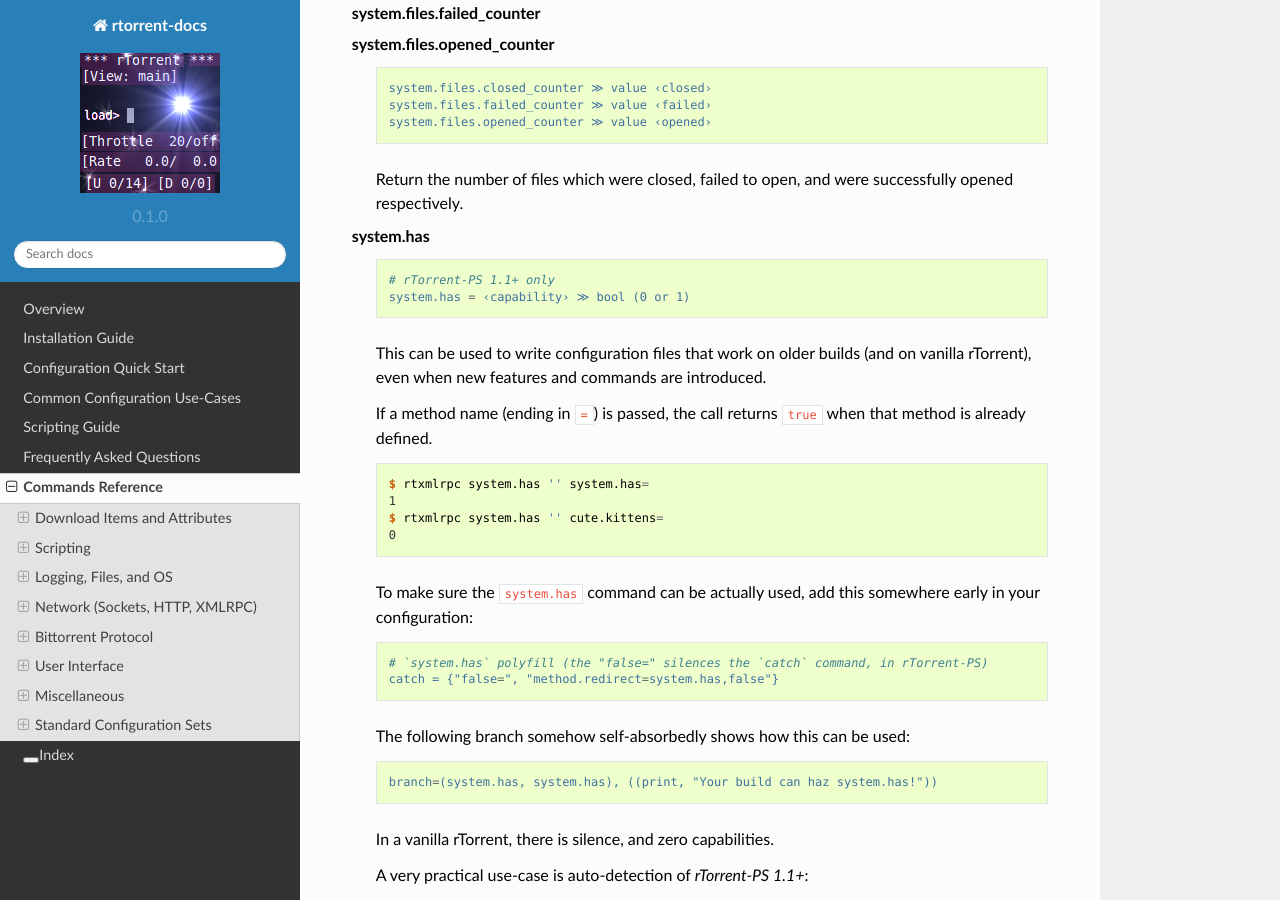
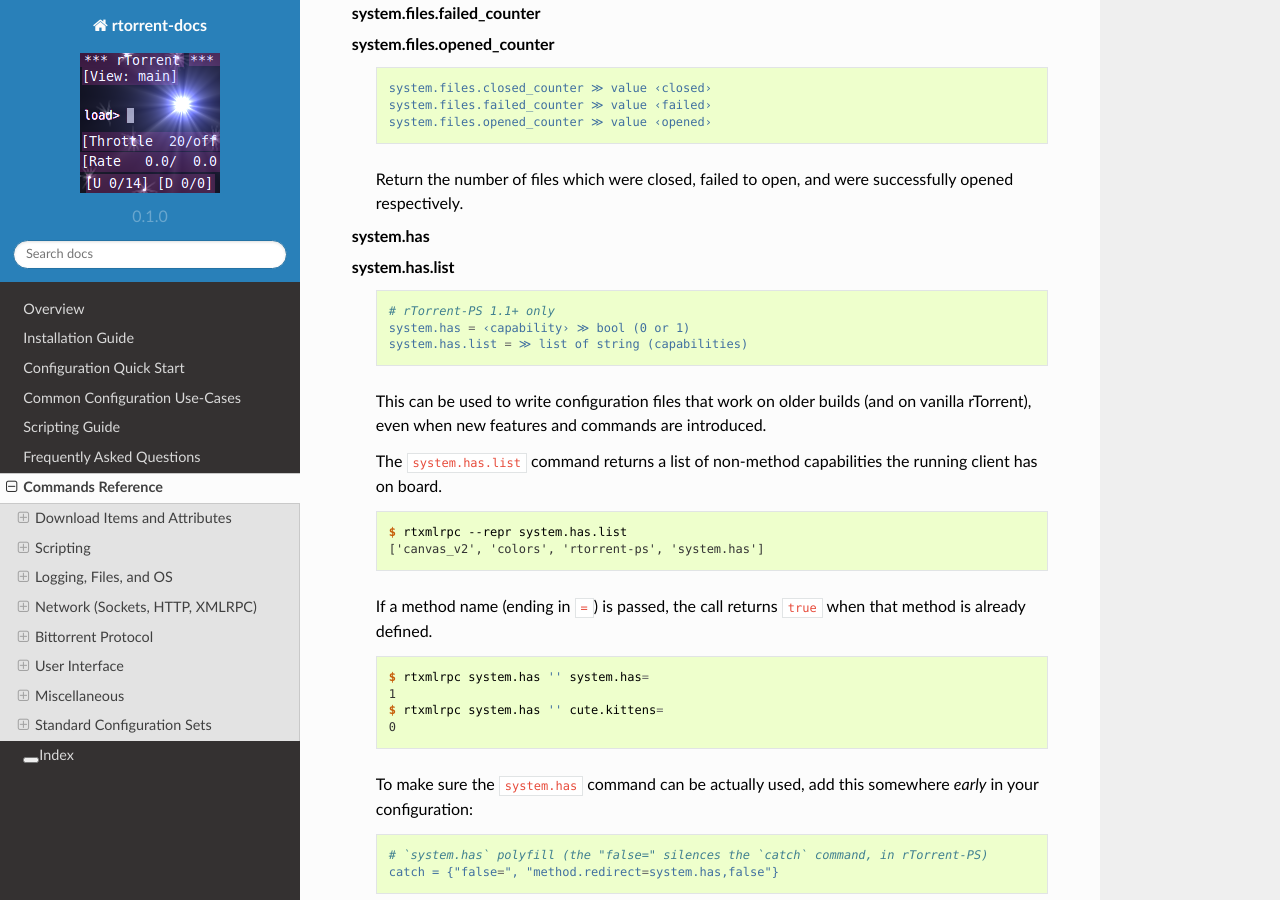
Before and after one commit to rtorrent-community/rtorrent-docs, a Sphinx documentation site: the page built from docs/cmd-ref.rst, in a window 1280 px wide and 900 px high, scrolled down 45198 px. Built offline with Sphinx 7.4.7 and the Read the Docs theme 2.0.0, drawn with Linux system fonts in a browser that asks for light colours.

Commit message:
cmd-ref: add 'system.has.list'

```diff
--- a/docs/include-cmd-system.rst
+++ b/docs/include-cmd-system.rst
@@ -241,14 +241,24 @@ Commands related to the operating system and the XMLRPC API.
         successfully opened respectively.
 
     system.has
+    system.has.list
 
         .. code-block:: ini
 
             # rTorrent-PS 1.1+ only
             system.has = ‹capability› ≫ bool (0 or 1)
+            system.has.list = ≫ list of string (capabilities)
 
         This can be used to write configuration files that work on older builds
         (and on vanilla rTorrent), even when new features and commands are introduced.
+
+        The ``system.has.list`` command returns a list of non-method capabilities
+        the running client has on board.
+
+        .. code-block:: console
+
+            $ rtxmlrpc --repr system.has.list
+            ['canvas_v2', 'colors', 'rtorrent-ps', 'system.has']
 
         If a method name (ending in ``=``) is passed, the call returns ``true``
         when that method is already defined.
@@ -261,7 +271,7 @@ Commands related to the operating system and the XMLRPC API.
             0
 
         To make sure the ``system.has`` command can be actually used,
-        add this somewhere early in your configuration:
+        add this somewhere *early* in your configuration:
 
         .. code-block:: ini
 
```
